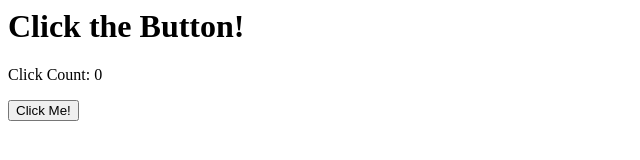
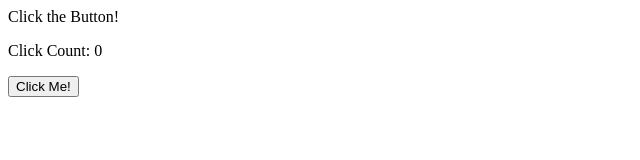
Before and after one commit to JuanRM2007/ButtonDOMLocalStorage, a plain HTML site: page index.html in a window 1280 px wide. Shown: the whole page, without its empty margins (0-640 px from the left). Drawn offline with Linux system fonts and the light colour scheme.

Commit message:
Update index.html
added linke to style.css

```diff
--- a/index.html
+++ b/index.html
@@ -1,3 +1,7 @@
+<head>
+    <link rel="stylesheet" style= "text/css" href="style.css>
+</head>
+
 <h1 id="header">Click the Button!</h1>
     <p> Click Count: <span id="click-count">0</span></p>
 <button id="click-button">Click Me! </button> <h1>
```
